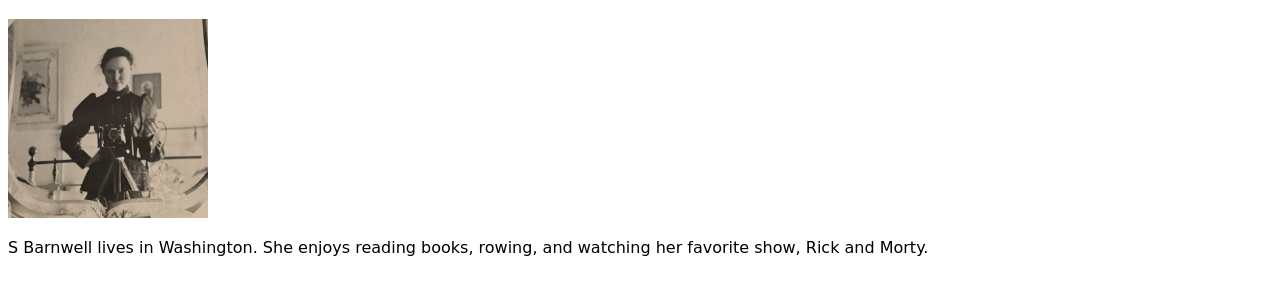
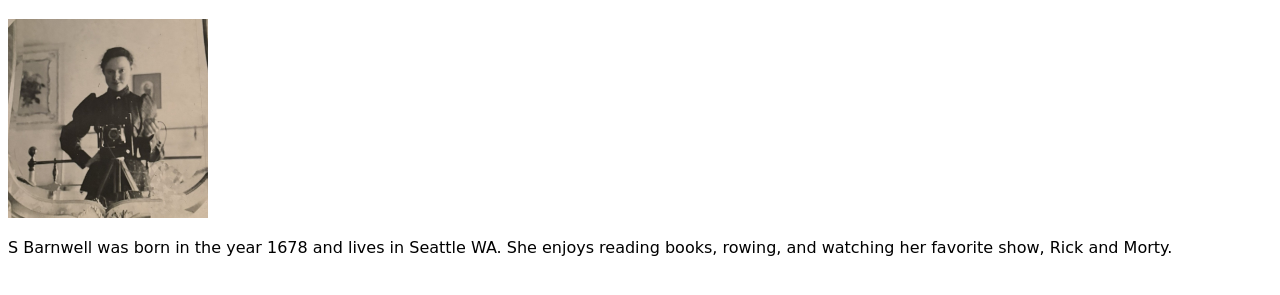
Before and after one commit to pugstantinevonsmuckwell-sys/creativename, a plain HTML site: page final/author.html in a window 1280 px wide. Shown: the part 117-412 px from the top of the page. Drawn offline with Linux system fonts and the light colour scheme.

Commit message:
Update author.html

```diff
--- a/final/author.html
+++ b/final/author.html
@@ -33,10 +33,11 @@
 
 
 
-<p>S Barnwell lives in Washington. She enjoys reading books, rowing, and watching her favorite show, Rick and Morty.</p>
+<p>S Barnwell was born in the year 1678 and lives in Seattle WA. She enjoys reading books, rowing, and watching her favorite show, Rick and Morty.</p>
 
 
 
 
 </body>
+
 </html>
```
